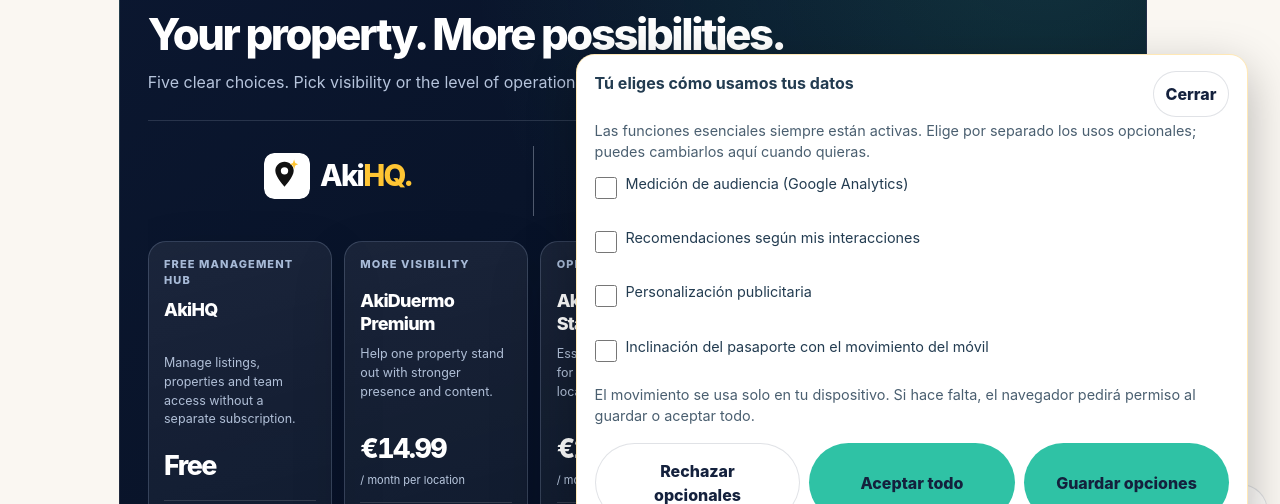
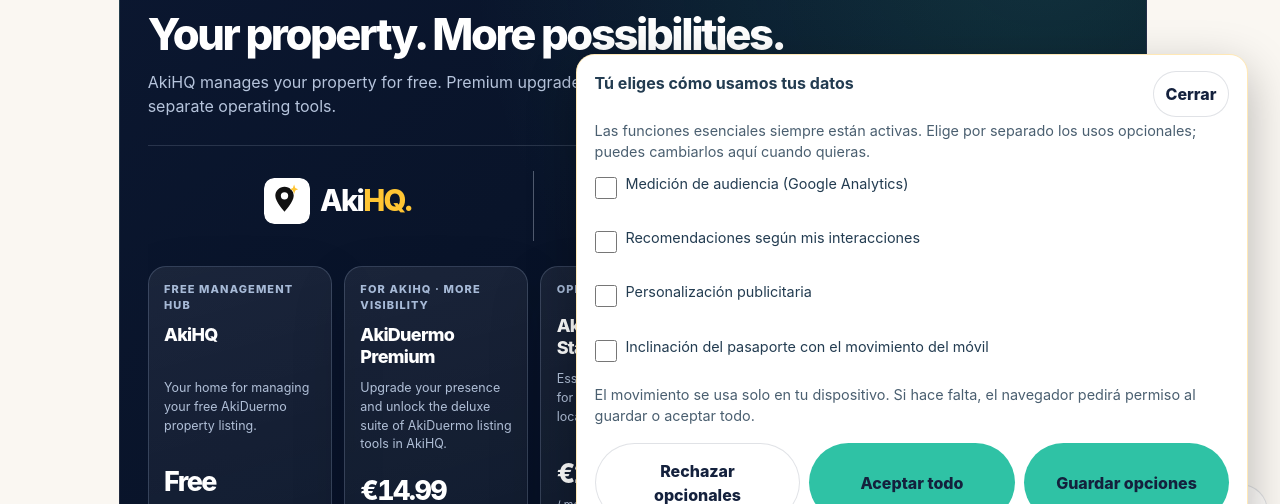
Before and after one commit to elguiriashing/AkiDuermo, a Next.js app: page /membership in a window 1280 px wide. Shown: the part 173-677 px from the top of the page. Built offline with nearby package versions, Linux system fonts and the light colour scheme; no server answers.

Commit message:
Align accommodation membership clarity: src/app/membership/page.tsx

```diff
--- a/src/app/membership/page.tsx
+++ b/src/app/membership/page.tsx
@@ -20,8 +20,8 @@ export default async function StayMembershipPage() {
       name: "AkiHQ",
       kind: es ? "Gestión gratuita" : "Free management hub",
       description: es
-        ? "Gestiona tus anuncios, propiedades y accesos de equipo sin una suscripción separada."
-        : "Manage listings, properties and team access without a separate subscription.",
+        ? "Tu centro para gestionar gratis tu alojamiento en AkiDuermo."
+        : "Your home for managing your free AkiDuermo property listing.",
       monthly: es ? "Gratis" : "Free",
       href: suiteHref("hq", locale),
       hue: "hq",
@@ -31,10 +31,10 @@ export default async function StayMembershipPage() {
     },
     {
       name: "AkiDuermo Premium",
-      kind: es ? "Más visibilidad" : "More visibility",
+      kind: es ? "PARA AKIHQ · MÁS VISIBILIDAD" : "FOR AKIHQ · MORE VISIBILITY",
       description: es
-        ? "Haz que un alojamiento destaque con mejor presencia y contenido."
-        : "Help one property stand out with stronger presence and content.",
+        ? "Mejora tu presencia y accede a las herramientas Premium de AkiDuermo para gestionar tu alojamiento desde AkiHQ."
+        : "Upgrade your presence and unlock the deluxe suite of AkiDuermo listing tools in AkiHQ.",
       monthly: "€14.99",
       href: "mailto:alex@akipasa.com?subject=AkiDuermo%20Premium",
       hue: "mint",
@@ -114,15 +114,15 @@ export default async function StayMembershipPage() {
   })) as [MembershipOffer, MembershipOffer, MembershipOffer, MembershipOffer, MembershipOffer];
 
   return (
-    <StayAppShell locale={locale}>
+    <StayAppShell locale={locale} wide>
       <AkiSuiteMembershipStudio
         theme="mint"
         locale={locale}
         eyebrow="AKIDUERMO / AKISUITE"
         title={es ? "Tu alojamiento. Más posibilidades." : "Your property. More possibilities."}
         description={es
-          ? "Cinco opciones claras. Elige visibilidad o el nivel de operaciones que necesitas."
-          : "Five clear choices. Pick visibility or the level of operations you need."}
+          ? "AkiHQ gestiona gratis tu alojamiento. Premium mejora tu ficha; AkiBusiness ofrece herramientas operativas independientes."
+          : "AkiHQ manages your property for free. Premium upgrades your listing; AkiBusiness offers separate operating tools."}
         offers={offers}
         footnotes={<>
           <p>{es
```
